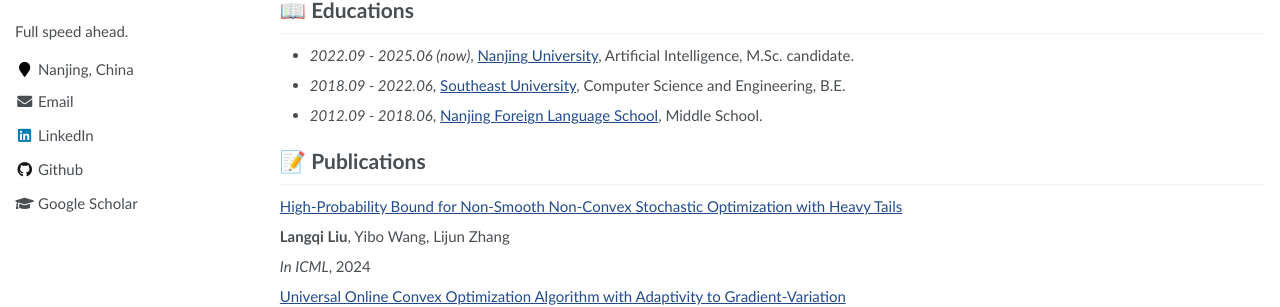
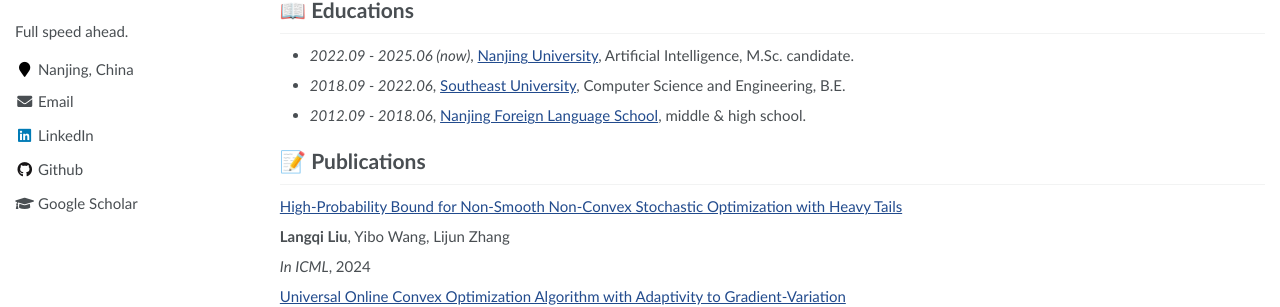
Before and after one commit to LiuRunky/LiuRunky.github.io, a Jekyll site: the page built from _pages/about.md, in a window 1280 px wide and 1273 px high. Shown: the part 333-640 px from the top of the window. Built offline with Jekyll 4.4.1, drawn with Linux system fonts in a browser that asks for light colours.

Commit message:
Update files

```diff
--- a/_pages/about.md
+++ b/_pages/about.md
@@ -35,7 +35,7 @@ If you are interested in my background and skills, feel free to [send an email](
 # 📖 Educations
 - *2022.09 - 2025.06 (now)*, [Nanjing University](https://www.nju.edu.cn/), Artificial Intelligence, M.Sc. candidate.
 - *2018.09 - 2022.06*, [Southeast University](https://www.seu.edu.cn/), Computer Science and Engineering, B.E.
-- *2012.09 - 2018.06*, [Nanjing Foreign Language School](http://www.nfls.com.cn/), Middle School.
+- *2012.09 - 2018.06*, [Nanjing Foreign Language School](http://www.nfls.com.cn/), middle & high school.
 
 {% comment %}
 # 🔥 News
```
